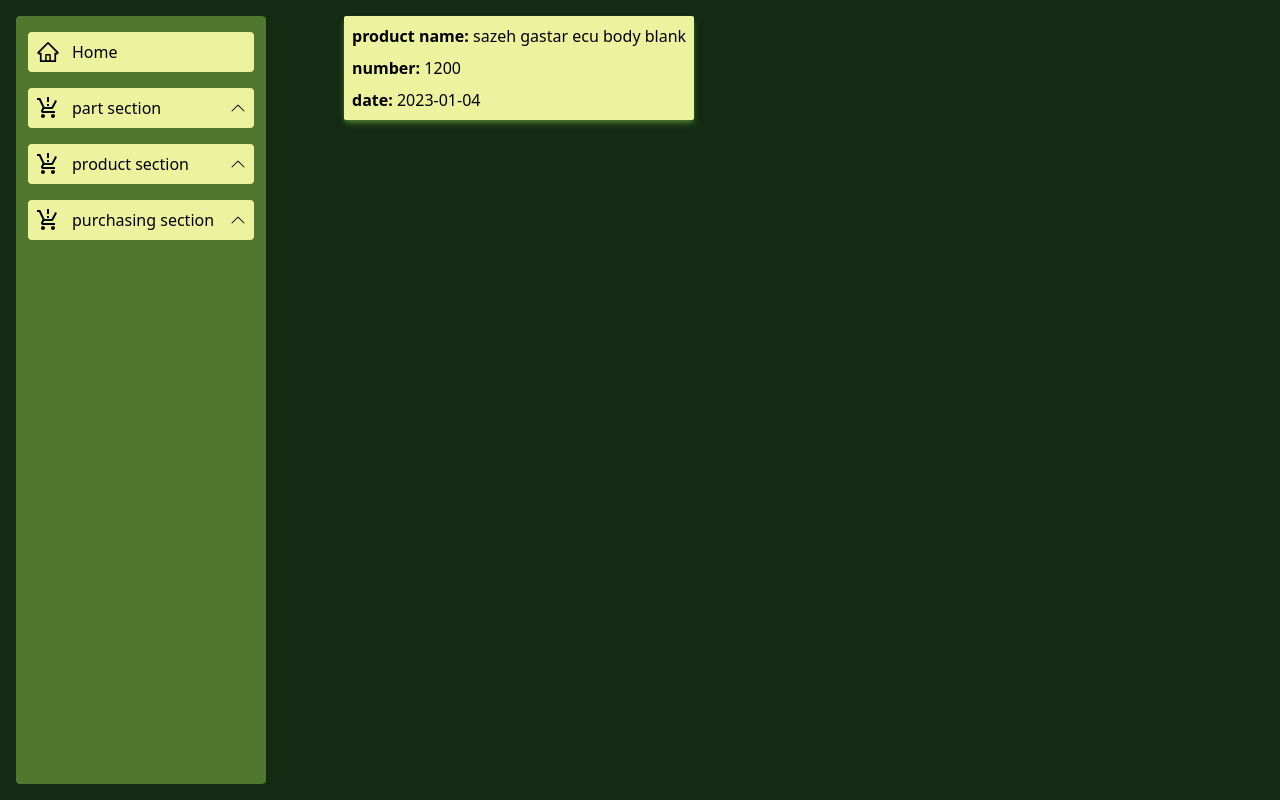
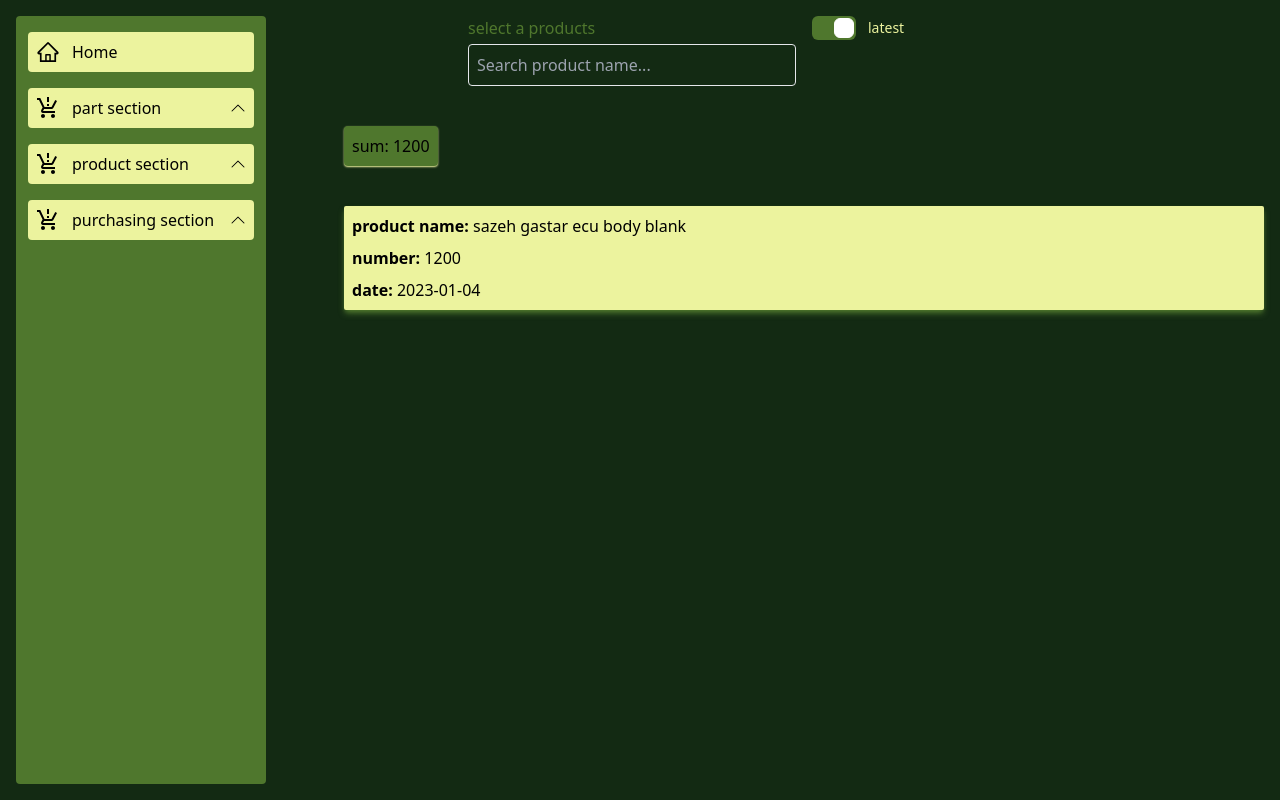
Before and after one commit to Arman-Abbasian/inventory_app_with_react_router_dom_persianVersion, a React (Create React App) app: page /PurchasingRequestList in a window 1280 px wide. Built offline with nearby package versions, Linux system fonts and the light colour scheme; data requests are answered from the project's data file; the HTML template or start-up script is replaced by a standard one.

Commit message:
some changs

```diff
--- a/package.json
+++ b/package.json
@@ -5,6 +5,7 @@
   "dependencies": {
     "@emotion/react": "^11.10.5",
     "@emotion/styled": "^11.10.5",
+    "@mui/material": "^5.11.5",
     "@projectstorm/react-diagrams": "^6.7.4",
     "@testing-library/jest-dom": "^5.16.5",
     "@testing-library/react": "^13.4.0",
--- /dev/null
+++ b/src/components/FilterPurchase/FilterPurchaseRequestList.jsx
@@ -0,0 +1,100 @@
+import axios from "axios";
+import { useEffect, useState } from "react";
+import { toast } from "react-hot-toast";
+
+const FilterPurchaseRequestList = ({
+  changeHandler,
+  toggleChangeDateHandler,
+  selectedProduct,
+  latest,
+}) => {
+  //make options for 'select options' and 'search select' filters
+  //1- overall products
+  const [productNames, setProductNames] = useState({
+    data: null,
+    error: null,
+    loading: false,
+  });
+
+  // fill the productName state
+  useEffect(() => {
+    setProductNames({ data: null, error: null, loading: true });
+    axios
+      .get(`http://localhost:4000/overall?category=productName`)
+      .then((res) =>
+        setProductNames({ data: res.data, error: null, loading: false })
+      )
+      .catch((err) => {
+        toast.error(err.message);
+        setProductNames({
+          data: null,
+          error: err.message,
+          loading: false,
+        });
+      });
+  }, []);
+  return (
+    <>
+      {productNames.data && (
+        <div className="grid sm:grid-cols-2 container mx-auto max-w-2xl gap-4 w-full">
+          {/* make search select for productNames */}
+          <div className="flex flex-col items-start justify-center">
+            <label
+              className="mb-1 text-primary_light_green"
+              htmlFor="productName"
+            >
+              select a products
+            </label>
+            <input
+              placeholder="Search product name..."
+              id="productNamee"
+              className="w-full bg-transparent p-2 border text-primary_cream rounded focus:outline-none"
+              list="productName"
+              name="productName"
+              onChange={(e) => changeHandler(e)}
+              value={selectedProduct}
+            />
+            <datalist id="productName">
+              <option value="" className="bg-primary_yellow">
+                All
+              </option>
+              {productNames.data.map((item) => (
+                <option
+                  key={item.id}
+                  value={item.productName}
+                  className="bg-primary_cream"
+                >
+                  {item.productName}
+                </option>
+              ))}
+            </datalist>
+          </div>
+
+          {/* ascending or descending based on date */}
+          <div className="w-full">
+            <label className="inline-flex relative items-center cursor-pointer">
+              <input
+                type="checkbox"
+                value=""
+                className="sr-only peer"
+                name="latest"
+                checked={latest}
+                onChange={(e) => toggleChangeDateHandler(e)}
+              />
+              <div
+                className="w-11 h-6 bg-primary_light_green peer-focus:outline-none
+                        rounded-md peer  peer-checked:after:translate-x-full peer-checked:after:border-white after:content-[''] after:absolute after:top-[2px] after:left-[2px]
+                        after:bg-white after:border-gray-300 after:border after:rounded-md after:h-5 after:w-5  after:transition-all  peer-checked:bg-primary_yellow"
+              ></div>
+              <span className="ml-3 text-sm font-medium text-primary_cream">
+                {latest ? "latest" : "earliest"}
+              </span>
+            </label>
+          </div>
+        </div>
+      )}
+    </>
+  );
+};
+
+export default FilterPurchaseRequestList;
--- a/src/pages/PurchasingRequestList.jsx
+++ b/src/pages/PurchasingRequestList.jsx
@@ -2,21 +2,99 @@ import axios from "axios";
 import { useEffect, useState } from "react";
 import { toast } from "react-hot-toast";
 import { Link } from "react-router-dom";
+import FilterPurchaseRequestList from "../components/FilterPurchase/FilterPurchaseRequestList";
 import OnePurchaseItem from "../components/PurchaseComponent/OnePurchaseItem ";
 
 const PurchasingRequestList = () => {
-  const [allPurchasingRequests, setAllPurchasingRequest] = useState(null);
+  const [allPurchasingRequests, setAllPurchasingRequest] = useState({
+    data: null,
+    error: null,
+    loading: false,
+  });
+  const [showAllPurchasingRequests, setShowAllPurchasingRequests] =
+    useState(null);
+  const [sum, setSum] = useState(0);
+
+  const [filters, setFilters] = useState({
+    productName: "",
+    latest: true,
+  });
   useEffect(() => {
+    setAllPurchasingRequest({ data: null, error: null, loading: true });
     axios
       .get(`http://localhost:4000/purchasingReequests`)
-      .then((res) => setAllPurchasingRequest(res.data))
-      .catch((err) => toast.error(err.message));
+      .then((res) =>
+        setAllPurchasingRequest({ data: res.data, error: null, loading: false })
+      )
+      .catch((err) => {
+        setAllPurchasingRequest({
+          data: null,
+          error: err.message,
+          loading: false,
+        });
+        toast.error(err.message);
+      });
   }, []);
+  useEffect(() => {
+    if (allPurchasingRequests.data) {
+      let show = [...allPurchasingRequests.data];
+      show = filterWithAllPurchasingRequests(show);
+      show = sortDate(show);
+      setShowAllPurchasingRequests(show);
+      //calculate sum
+      const summ = show.reduce(
+        (accumulator, currentValue) => accumulator + currentValue.number,
+        0
+      );
+      setSum(summ);
+      console.log(summ);
+    }
+  }, [filters, allPurchasingRequests.data]);
 
+  const changeHandler = (e) => {
+    setFilters({ ...filters, [e.target.name]: e.target.value });
+  };
+  const toggleChangeDateHandler = (e) => {
+    console.log(e.target.checked);
+    setFilters({ ...filters, latest: e.target.checked });
+  };
+  function filterWithAllPurchasingRequests(arr) {
+    if (filters.productName === "") {
+      return arr;
+    } else {
+      arr = arr.filter((item) => item.productName === filters.productName);
+      return arr;
+    }
+  }
+  function sortDate(arr) {
+    if (filters.latest) {
+      arr.sort(function (a, b) {
+        const date1 = new Date(a.date);
+        const date2 = new Date(b.date);
+        return date2 - date1;
+      });
+    } else {
+      arr.sort(function (a, b) {
+        const date1 = new Date(a.date);
+        const date2 = new Date(b.date);
+        return date1 - date2;
+      });
+    }
+    return arr;
+  }
   return (
-    <div>
-      {allPurchasingRequests &&
-        allPurchasingRequests.map((item) => (
+    <div className="lg:flex-1">
+      <FilterPurchaseRequestList
+        changeHandler={changeHandler}
+        toggleChangeDateHandler={toggleChangeDateHandler}
+        selectedProduct={filters.productName}
+        latest={filters.latest}
+      />
+      <p className="bg-primary_light_green inline-block p-2 rounded mb-10 mt-10 shadow-sm shadow-primary_cream">
+        sum: {sum}
+      </p>
+      {showAllPurchasingRequests &&
+        showAllPurchasingRequests.map((item) => (
           <Link to={`/PurchasingRequestList/${item.id}`} key={item.id}>
             <OnePurchaseItem
               productName={item.productName}
```
Also changed, not shown: 1 other file (tests, documents, lock files or other folders).
